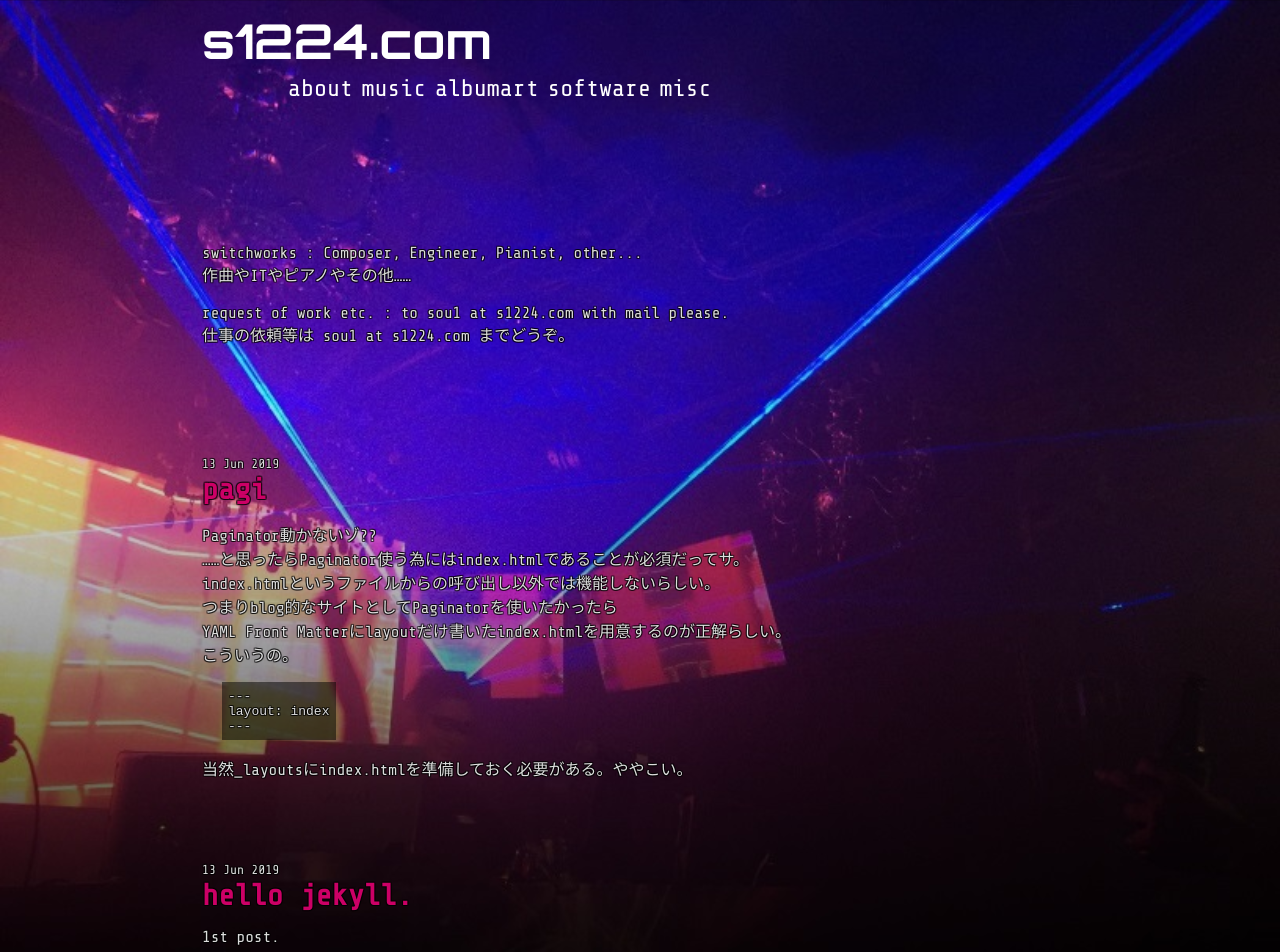
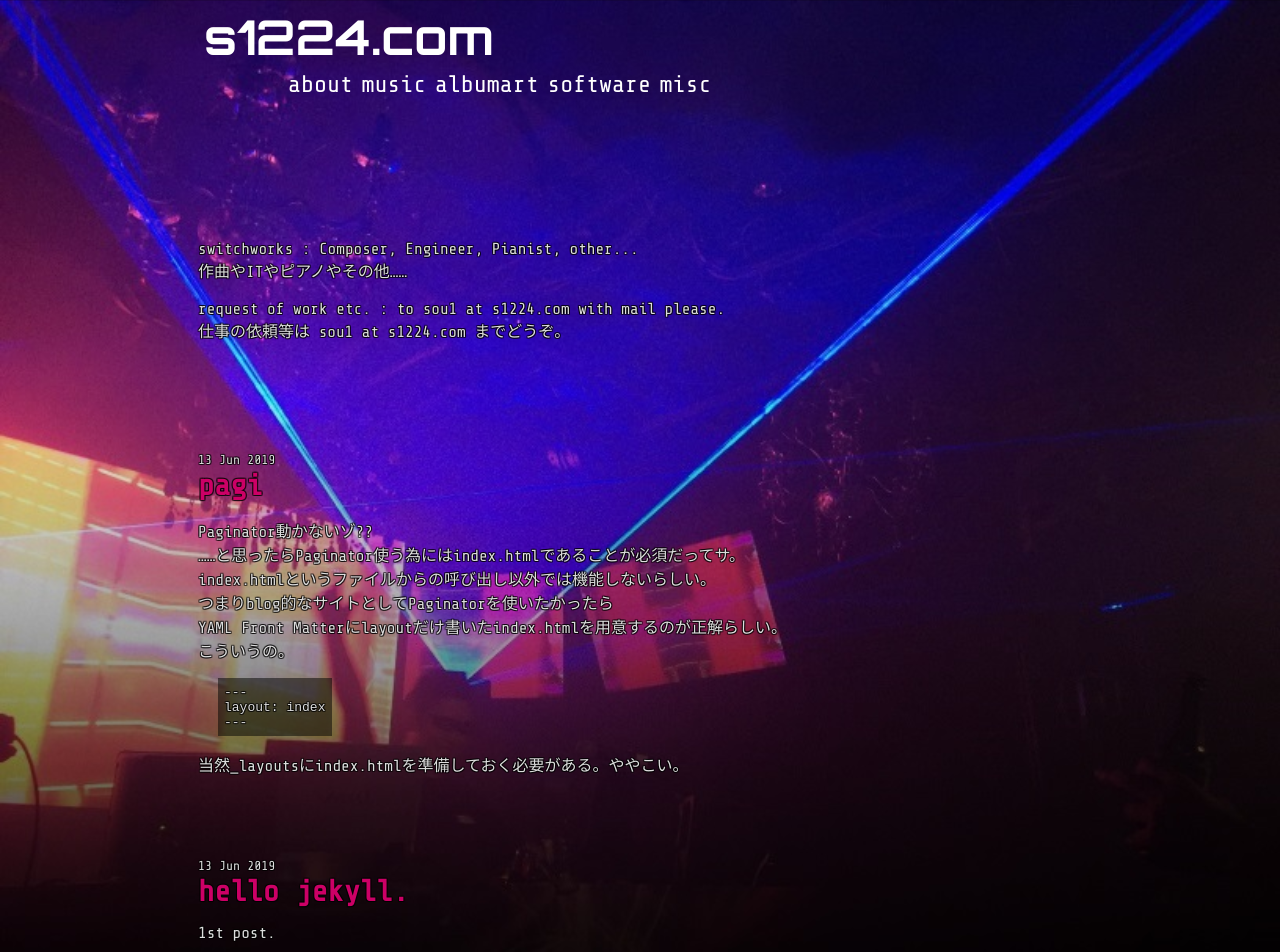
Before and after one commit to switchworks/switchworks.github.io, a Jekyll site: the page built from index.html, in a window 1280 px wide. Shown: the top 952 px of the page. Built offline with Jekyll 4.4.1, drawn with Linux system fonts in a browser that asks for light colours; the list of posts is cut into pages by our own code.

Commit message:
Update default.html

```diff
--- a/_layouts/default.html
+++ b/_layouts/default.html
@@ -31,7 +31,7 @@
 	}
 	header {
 		height : 65px;
-		padding : 10px 0 0 10px;
+		padding : 6px 0 0 12px;
 		color:white;
 		font-family : 'Orbitron';
 		font-size : 48px;
@@ -63,7 +63,7 @@
 	}
 	article{
 		overflow:hidden;
-		padding-left : 10px;
+		padding-left : 6px;
 		text-shadow: 1px 1px 0 #00000080, -1px -1px 0 #00000080, -1px 1px 0 #00000080, 1px -1px 0 #00000080, 0px 1px 0 #00000080, 0-1px 0 #00000080, -1px 0 0 #00000080, 1px 0 0 #00000080;
 	}
 	article h1 {
```
